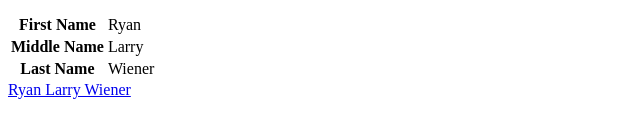
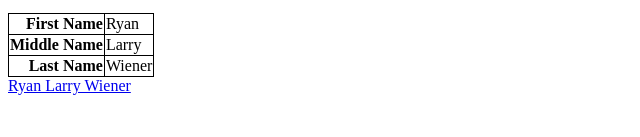
Before and after one commit to lar-ryan-nick/cs291project0, a plain HTML site: page index.html in a window 1280 px wide. Shown: the part 457-594 px from the top of the page, without its empty margins (0-640 px from the left). Drawn offline with Linux system fonts and the light colour scheme.

Commit message:
Fixed class name issue

```diff
--- a/index.html
+++ b/index.html
@@ -12,18 +12,18 @@
 			<li>Larry</li>
 			<li>Wiener</li>
 		</ul>
-		<table class=".name-table">
+		<table class="name-table">
 			<tr>
-				<th class=".name-th">First Name</th>
-				<td class=".name-td">Ryan</td>
+				<th class="name-th">First Name</th>
+				<td class="name-td">Ryan</td>
 			</tr>
 			<tr>
-				<th class=".name-th">Middle Name</th>
-				<td class=".name-td">Larry</td>
+				<th class="name-th">Middle Name</th>
+				<td class="name-td">Larry</td>
 			</tr>
 			<tr>
-				<th class=".name-th">Last Name</th>
-				<td class=".name-td">Wiener</td>
+				<th class="name-th">Last Name</th>
+				<td class="name-td">Wiener</td>
 			</tr>
 		</table>
 		<a href="https://github.ucsb.edu/lar-ryan-nick/cs291project0">Ryan Larry Wiener</a>
```
